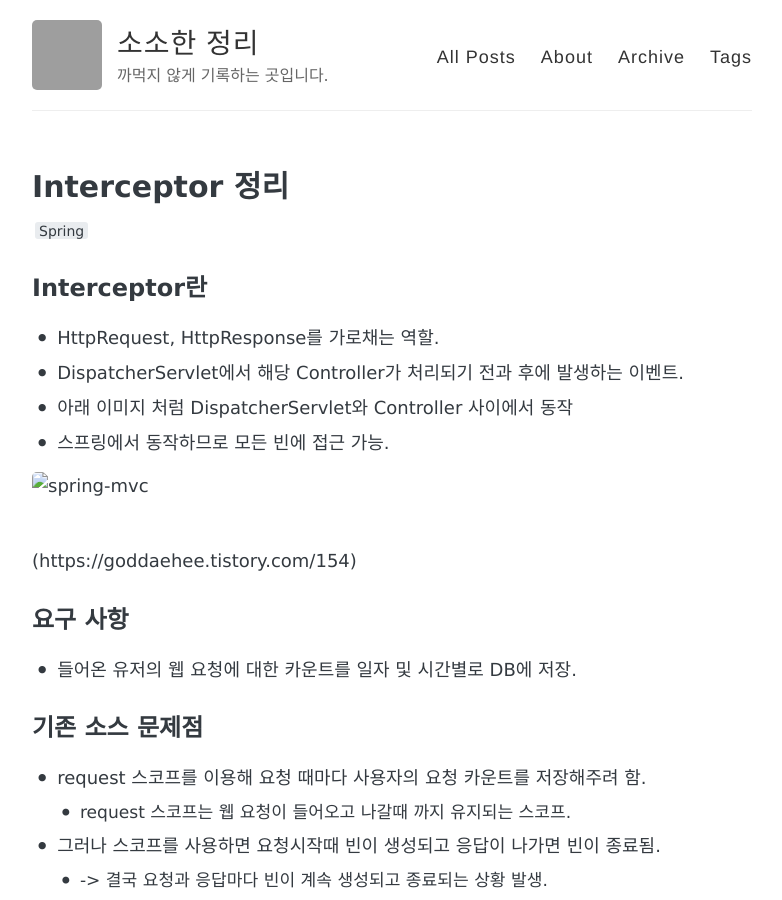
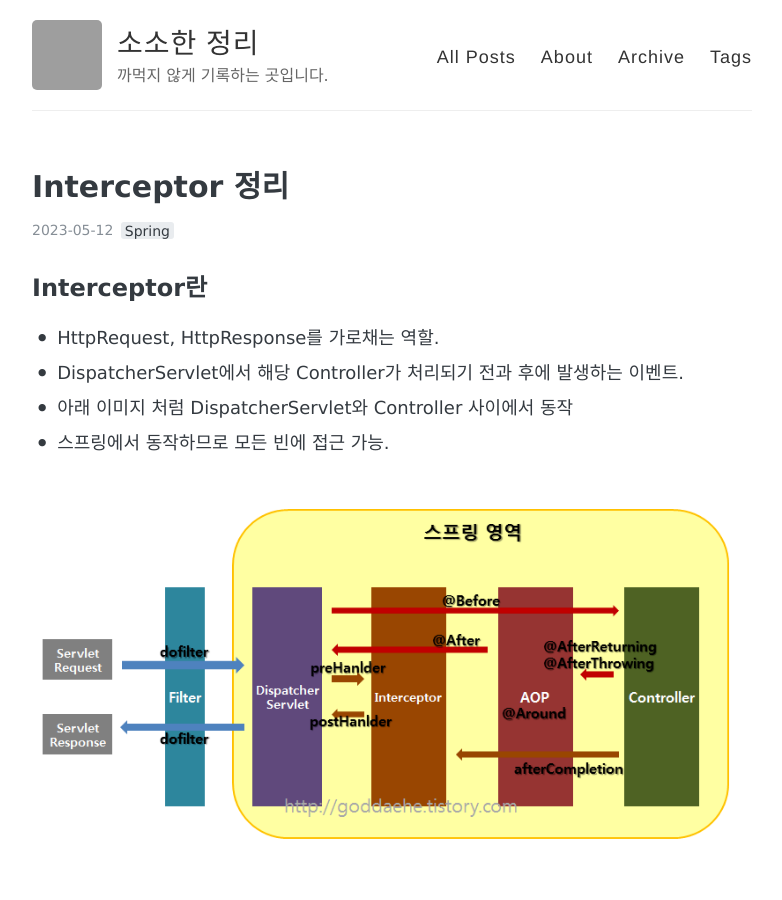
Before and after one commit to hojoon90/hojoon90.github.io, a Jekyll site: the page built from Dev-Spring/_posts/2023-05-12-interceptor.md, in a window 1280 px wide and 900 px high. Shown: the whole window, without its empty margins (248-1030 px from the left). Built offline with Jekyll 4.4.1, drawn with Linux system fonts in a browser that asks for light colours; grey boxes are pictures that could not be loaded.

Commit message:
경로수정

```diff
--- a/Dev-Spring/2023-05-12-interceptor.md
+++ b/Dev-Spring/_posts/2023-05-12-interceptor.md
@@ -11,7 +11,7 @@ comments: true
 * 아래 이미지 처럼 DispatcherServlet와 Controller 사이에서 동작
 * 스프링에서 동작하므로 모든 빈에 접근 가능.
 
-![spring-mvc](../images/flow.png)\
+![spring-mvc](../../images/flow.png)\
 (https://goddaehee.tistory.com/154)
 
 ## 요구 사항
```
Also changed, not shown: Dev-Spring/_posts/2022-12-23-@Transactional.md (renamed from Dev-Spring/2022-12-23-@Transactional.md).
